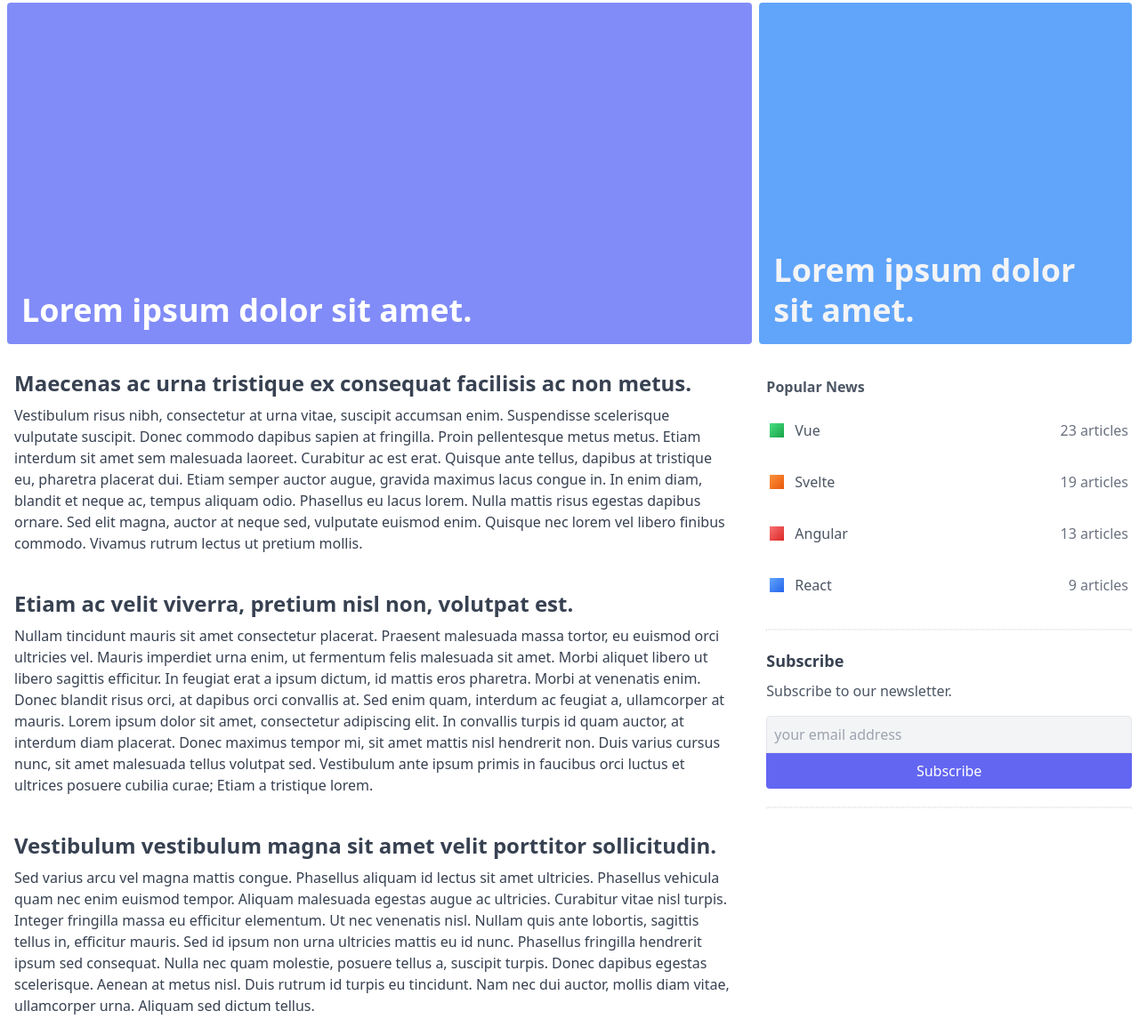
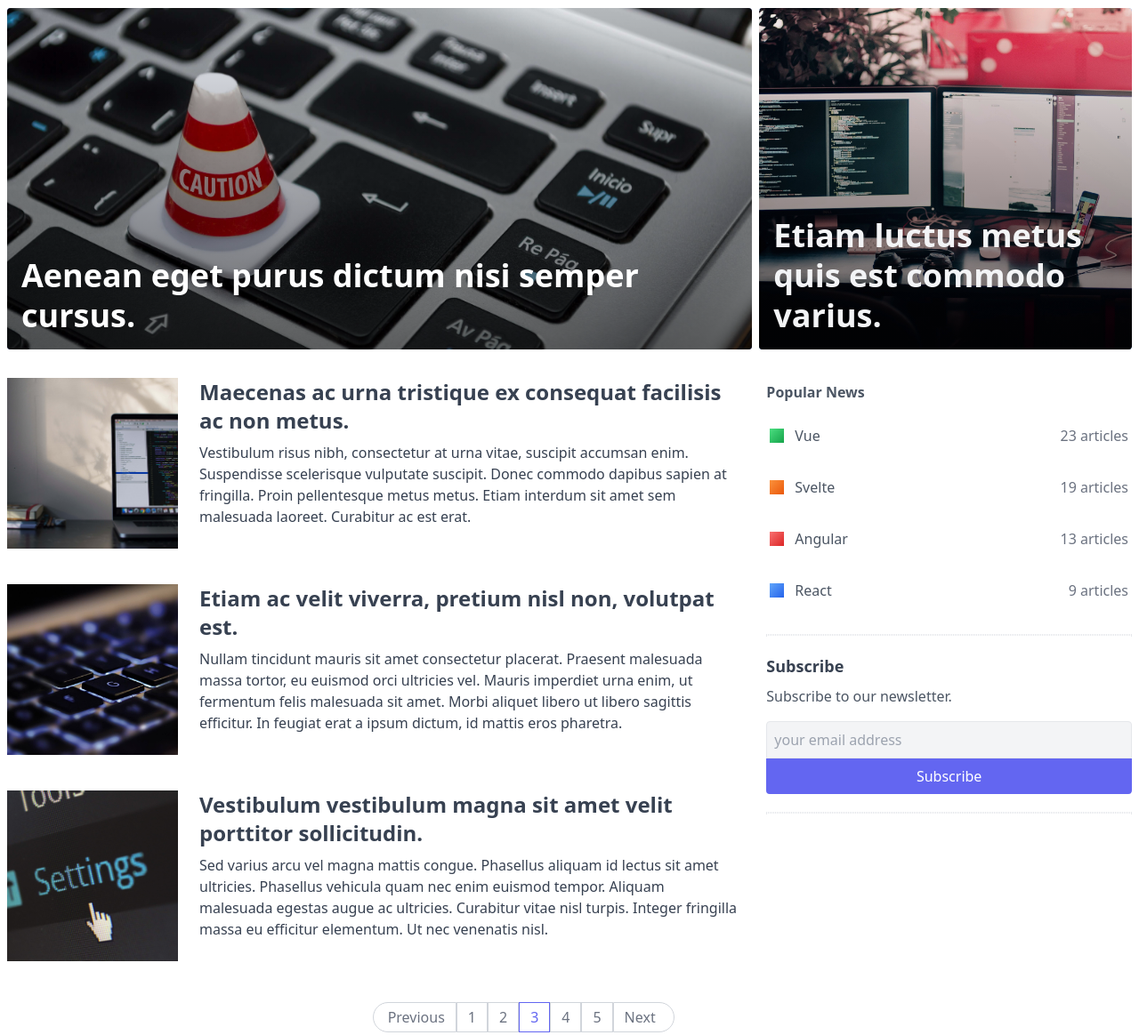
Before and after one commit to sa2209GitHub/tailwind-css-tutorial, a website: page index.html in a window 1280 px wide. Shown: the part 107-1271 px from the top of the page at 89% size. Drawn offline with Linux system fonts and the light colour scheme.

Commit message:
Finalize lesson_12

```diff
--- a/index.html
+++ b/index.html
@@ -13,8 +13,8 @@
 	<div class="max-w-screen-xl mx-auto">
 		<!-- Header -->
 		<header class="px-2 border-b-2">
-			<nav class="flex items-center justify-between gap-2">
-				<a class="py-3 header-logo" href="index.html">Tailwind CSS</a>
+			<nav class="flex min-h-14 items-center justify-between gap-2">
+				<a class="header-logo" href="index.html">Tailwind CSS</a>
 				<ul class="hidden md:inline-flex items-center">
 					<li><a class="header-link" href="#">Home</a></li>
 					<li><a class="header-link" href="#">About</a></li>
@@ -68,13 +68,18 @@
 		<!-- Banners -->
 		<section class="px-2 lg:flex lg:space-x-2">
 			<a class="w-full lg:w-2/3 bg-indigo-400 h-96 mb-4 relative rounded inline-block overflow-hidden" href="#">
+				<div class="absolute left-0 top-0 w-full h-full z-10 bg-gradient-to-b from-black/0 to-black/60"></div>
+				<img class="absolute left-0 top-0 w-full h-full object-cover z-0" src="public/images/img-1.jpg" alt="News">
 				<div class="p-4 absolute bottom-0 left-0 z-10">
-					<h2 class="text-4xl font-semibold text-white leading-tight">Lorem ipsum dolor sit amet.</h2>
+					<h2 class="text-4xl font-semibold text-white leading-tight">Aenean eget purus dictum nisi semper cursus.</h2>
 				</div>
 			</a>
 			<a class="w-full lg:w-1/3 bg-blue-400 h-96 mb-4 relative rounded inline-block overflow-hidden" href="#">
+				<div class="absolute left-0 top-0 w-full h-full z-10 bg-gradient-to-b from-black/0 to-black/60"></div>
+				<img class="absolute left-0 top-0 w-full h-full object-cover z-0" src="public/images/img-2.jpg" alt="News">
 				<div class="p-4 absolute bottom-0 left-0 z-10">
-					<h2 class="text-4xl font-semibold text-gray-100 leading-tight">Lorem ipsum dolor sit amet.</h2>
+					<h2 class="text-4xl font-semibold text-gray-100 leading-tight">Etiam luctus metus quis est commodo varius.
+					</h2>
 				</div>
 			</a>
 		</section>
@@ -83,35 +88,30 @@
 		<main class="px-2 lg:flex lg:space-x-8">
 			<div class="w-full lg:w-2/3 lg:pb-10 lg:relative">
 				<!-- Post cards -->
-				<section class="px-2">
-					<a class="block mb-10" href="#">
+				<section class="mt-4">
+					<a class="block w-full lg:flex lg:space-x-6 mb-10" href="#">
+						<img class="w-fill lg:h-48 lg:w-48 object-cover" src="public/images/img-3.jpg" alt="news">
 						<div class="'flex">
 							<article>
-								<h3 class="mt-3 text-gray-700 font-bold text-2xl">Maecenas ac urna tristique ex consequat facilisis ac
+								<h3 class="text-gray-700 font-bold text-2xl mt-3 lg:mt-0">Maecenas ac urna tristique ex consequat
+									facilisis ac
 									non
 									metus.
 								</h3>
 								<p class="text-gray-700 mt-2">Vestibulum risus nibh, consectetur at urna vitae, suscipit accumsan enim.
 									Suspendisse scelerisque vulputate suscipit. Donec commodo dapibus sapien at fringilla. Proin
 									pellentesque
-									metus metus. Etiam interdum sit amet sem malesuada laoreet. Curabitur ac est erat. Quisque ante
-									tellus,
-									dapibus at tristique eu, pharetra placerat dui. Etiam semper auctor augue, gravida maximus lacus
-									congue
-									in.
-									In
-									enim diam, blandit et neque ac, tempus aliquam odio. Phasellus eu lacus lorem. Nulla mattis risus
-									egestas
-									dapibus ornare. Sed elit magna, auctor at neque sed, vulputate euismod enim. Quisque nec lorem vel
-									libero
-									finibus commodo. Vivamus rutrum lectus ut pretium mollis.</p>
+									metus metus. Etiam interdum sit amet sem malesuada laoreet. Curabitur ac est erat.
+								</p>
 							</article>
 						</div>
 					</a>
-					<a class="block mb-10" href="#">
+					<a class="block w-full lg:flex lg:space-x-6 mb-10" href="#">
+						<img class="w-fill lg:h-48 lg:w-48 object-cover" src="public/images/img-4.jpg" alt="news">
 						<div>
 							<article>
-								<h3 class="mt-3 text-gray-700 font-bold text-2xl">Etiam ac velit viverra, pretium nisl non, volutpat
+								<h3 class="text-gray-700 font-bold text-2xl mt-3 lg:mt-0">Etiam ac velit viverra, pretium nisl non,
+									volutpat
 									est.
 								</h3>
 								<p class="text-gray-700 mt-2">Nullam tincidunt mauris sit amet consectetur placerat. Praesent malesuada
@@ -120,39 +120,23 @@
 									amet.
 									Morbi aliquet libero ut libero sagittis efficitur. In feugiat erat a ipsum dictum, id mattis eros
 									pharetra.
-									Morbi at venenatis enim. Donec blandit risus orci, at dapibus orci convallis at. Sed enim quam,
-									interdum
-									ac
-									feugiat a, ullamcorper at mauris. Lorem ipsum dolor sit amet, consectetur adipiscing elit. In
-									convallis
-									turpis
-									id quam auctor, at interdum diam placerat. Donec maximus tempor mi, sit amet mattis nisl hendrerit
-									non.
-									Duis
-									varius cursus nunc, sit amet malesuada tellus volutpat sed. Vestibulum ante ipsum primis in faucibus
-									orci
-									luctus et ultrices posuere cubilia curae; Etiam a tristique lorem.</p>
+								</p>
 							</article>
 						</div>
 					</a>
-					<a class="block mb-10" href="#">
+					<a class="block w-full lg:flex lg:space-x-6 mb-10" href="#">
+						<img class="w-fill lg:h-48 lg:w-48 object-cover" src="public/images/img-5.jpg" alt="news">
 						<div>
 							<article>
-								<h3 class="mt-3 text-gray-700 font-bold text-2xl">Vestibulum vestibulum magna sit amet velit porttitor
+								<h3 class="text-gray-700 font-bold text-2xl mt-3 lg:mt-0">Vestibulum vestibulum magna sit amet velit
+									porttitor
 									sollicitudin.</h3>
 								<p class="text-gray-700 mt-2">Sed varius arcu vel magna mattis congue. Phasellus aliquam id lectus sit
 									amet
 									ultricies. Phasellus vehicula quam nec enim euismod tempor. Aliquam malesuada egestas augue ac
 									ultricies.
 									Curabitur vitae nisl turpis. Integer fringilla massa eu efficitur elementum. Ut nec venenatis nisl.
-									Nullam
-									quis ante lobortis, sagittis tellus in, efficitur mauris. Sed id ipsum non urna ultricies mattis eu id
-									nunc.
-									Phasellus fringilla hendrerit ipsum sed consequat. Nulla nec quam molestie, posuere tellus a, suscipit
-									turpis.
-									Donec dapibus egestas scelerisque. Aenean at metus nisl. Duis rutrum id turpis eu tincidunt. Nam nec
-									dui
-									auctor, mollis diam vitae, ullamcorper urna. Aliquam sed dictum tellus.</p>
+								</p>
 							</article>
 						</div>
 					</a>
--- a/src/main.css
+++ b/src/main.css
@@ -3,11 +3,11 @@
 @tailwind utilities;
 
 .header-logo {
-	@apply font-bold md:text-lg text-indigo-500 hover:text-indigo-800 focus:outline-none focus:ring focus:ring-indigo-300;
+	@apply font-bold sm:text-lg text-indigo-500 hover:text-indigo-800 focus:outline-none focus:ring focus:ring-indigo-300;
 }
 
 .header-link {
-	@apply text-gray-500 font-semibold inline-block py-3 px-2 border-b-2 border-transparent hover:text-indigo-800 hover:border-indigo-800 focus:text-indigo-800 focus:outline-none focus:ring focus:ring-indigo-300;
+	@apply text-gray-500 font-semibold inline-block py-4 px-2 border-b-2 border-transparent hover:text-indigo-800 hover:border-indigo-800 focus:text-indigo-800 focus:outline-none focus:ring focus:ring-indigo-300;
 }
 
 .footer-link {
@@ -19,7 +19,7 @@
 
 @layer components {
 	.header-btn {
-		@apply py-1 px-3 border-2 rounded-full border-indigo-500 text-indigo-500 hover:text-white hover:bg-indigo-800 hover:border-indigo-800 focus:outline-none focus:ring focus:ring-indigo-300 text-sm md:text-base;
+		@apply py-1 px-3 border-2 rounded-full border-indigo-500 text-indigo-500 hover:text-white hover:bg-indigo-800 hover:border-indigo-800 focus:outline-none focus:ring focus:ring-indigo-300 text-sm sm:text-base;
 	}
 	.pagination-item {
 		@apply inline-block py-1 px-3 border border-gray-300 text-gray-500 hover:bg-gray-100 hover:text-gray-700 text-sm sm:text-base;
```
Also changed, not shown: public/images/img-1.jpg (added), public/images/img-2.jpg (added), public/images/img-3.jpg (added), public/images/img-4.jpg (added), public/images/img-5.jpg (added), public/style.css.
